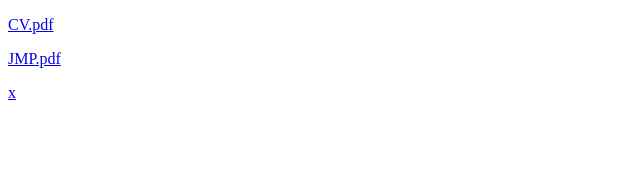
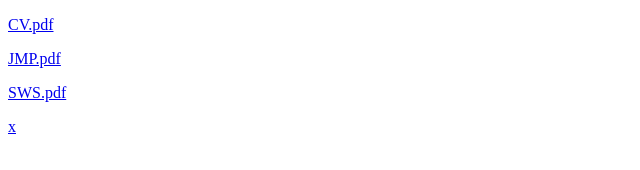
Before and after one commit to kartiksrivastava94/pages, a plain HTML site: page index.html in a window 1280 px wide. Shown: the full height of the page, 0-640 px from the left. Drawn offline with Linux system fonts and the light colour scheme.

Commit message:
Update index.html

```diff
--- a/index.html
+++ b/index.html
@@ -6,6 +6,7 @@
 <body>
   <p><a href="AcademicCV.pdf">CV.pdf</a></p>
   <p><a href="Srivastava_JobReferrals.pdf">JMP.pdf</a></p>
+  <p><a href="KumarSrivastava_SWS.pdf">SWS.pdf</a></p>
   <p><a href="coverletter.pdf">x</a></p>
 </body>
 </html>
```
